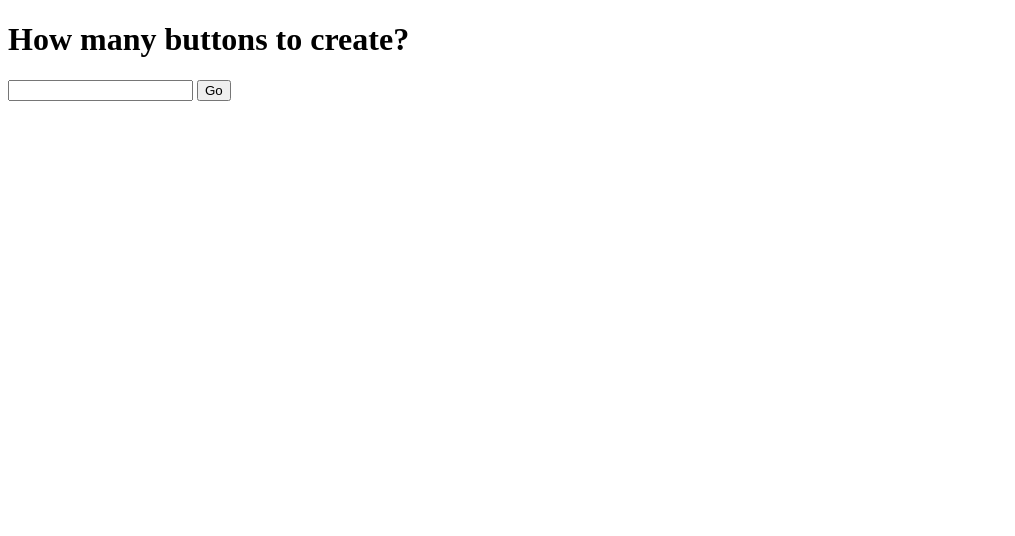
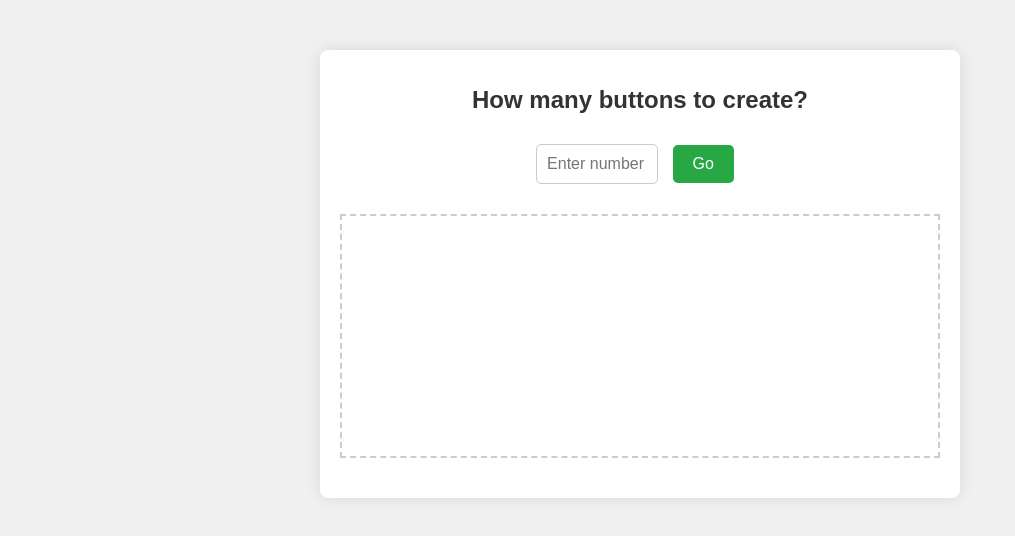
Before and after one commit to CadanGlass/COMP4537, a plain HTML site: page lab-0/index.html in a window 1280 px wide. Shown: the whole page, without its empty margins (0-1015 px from the left). Drawn offline with Linux system fonts and the light colour scheme.

Commit message:
Add css file

```diff
--- /dev/null
+++ b/lab-0/css/lab-0.css
@@ -0,0 +1,77 @@
+/* Basic body styles */
+body {
+  font-family: Arial, sans-serif;
+  background-color: #f0f0f0;
+  margin: 0;
+  padding: 0;
+  text-align: center;
+}
+
+/* Container for the whole page */
+.container {
+  margin: 50px auto;
+  max-width: 600px;
+  background-color: #fff;
+  padding: 20px;
+  box-shadow: 0 0 15px rgba(0, 0, 0, 0.1);
+  border-radius: 8px;
+}
+
+/* Title */
+h1 {
+  font-size: 24px;
+  margin-bottom: 20px;
+  color: #333;
+}
+
+/* Input field styles */
+input[type="text"] {
+  width: 100px;
+  padding: 10px;
+  margin: 10px 0;
+  border-radius: 5px;
+  border: 1px solid #ccc;
+  font-size: 16px;
+  text-align: center;
+}
+
+/* Button styles */
+input[type="button"] {
+  padding: 10px 20px;
+  background-color: #28a745;
+  color: white;
+  border: none;
+  border-radius: 5px;
+  cursor: pointer;
+  font-size: 16px;
+  margin: 10px;
+}
+
+input[type="button"]:hover {
+  background-color: #218838;
+}
+
+/* Button container for generated buttons */
+#buttonContainer {
+  margin: 20px 0;
+  padding: 20px;
+  border: 2px dashed #ccc;
+  min-height: 200px;
+  position: relative;
+}
+
+/* Buttons generated dynamically */
+#buttonContainer button {
+  height: 50px;
+  width: 100px;
+  border-radius: 5px;
+  font-size: 16px;
+  cursor: pointer;
+}
+
+/* Message container for game messages */
+#messageContainer {
+  margin-top: 20px;
+  font-size: 18px;
+  color: #555;
+}
--- a/lab-0/index.html
+++ b/lab-0/index.html
@@ -4,14 +4,19 @@
     <meta charset="UTF-8" />
     <meta name="viewport" content="width=device-width, initial-scale=1.0" />
     <title>Lab 0</title>
+
+    <!-- Link to external CSS -->
+    <link rel="stylesheet" href="./css/lab-0.css">
   </head>
   <body>
-    <h1>How many buttons to create?</h1>
-    <input type="text" id="buttonInput" />
-    <input type="button" value="Go" id="goButton" />
-    <div id="buttonContainer"></div>
+    <div class="container">
+      <h1>How many buttons to create?</h1>
+      <input type="text" id="buttonInput" placeholder="Enter number (3-7)" />
+      <input type="button" value="Go" id="goButton" />
 
-    <div id="messageContainer"></div>
+      <div id="buttonContainer"></div>
+      <div id="messageContainer"></div>
+    </div>
 
     <script src="./js/script.js"></script>
   </body>
```
Also changed, not shown: lab-0/js/script.js (line endings or trailing spaces).
